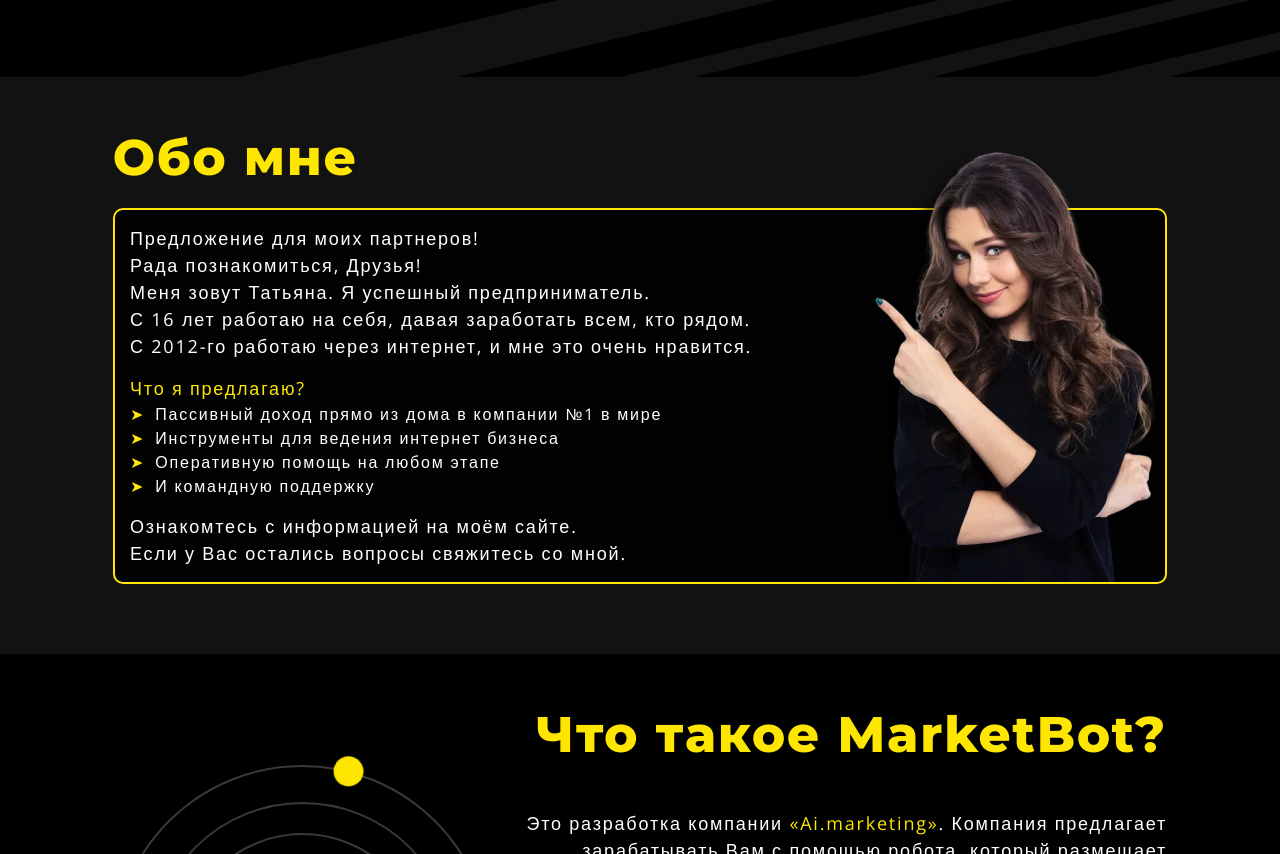
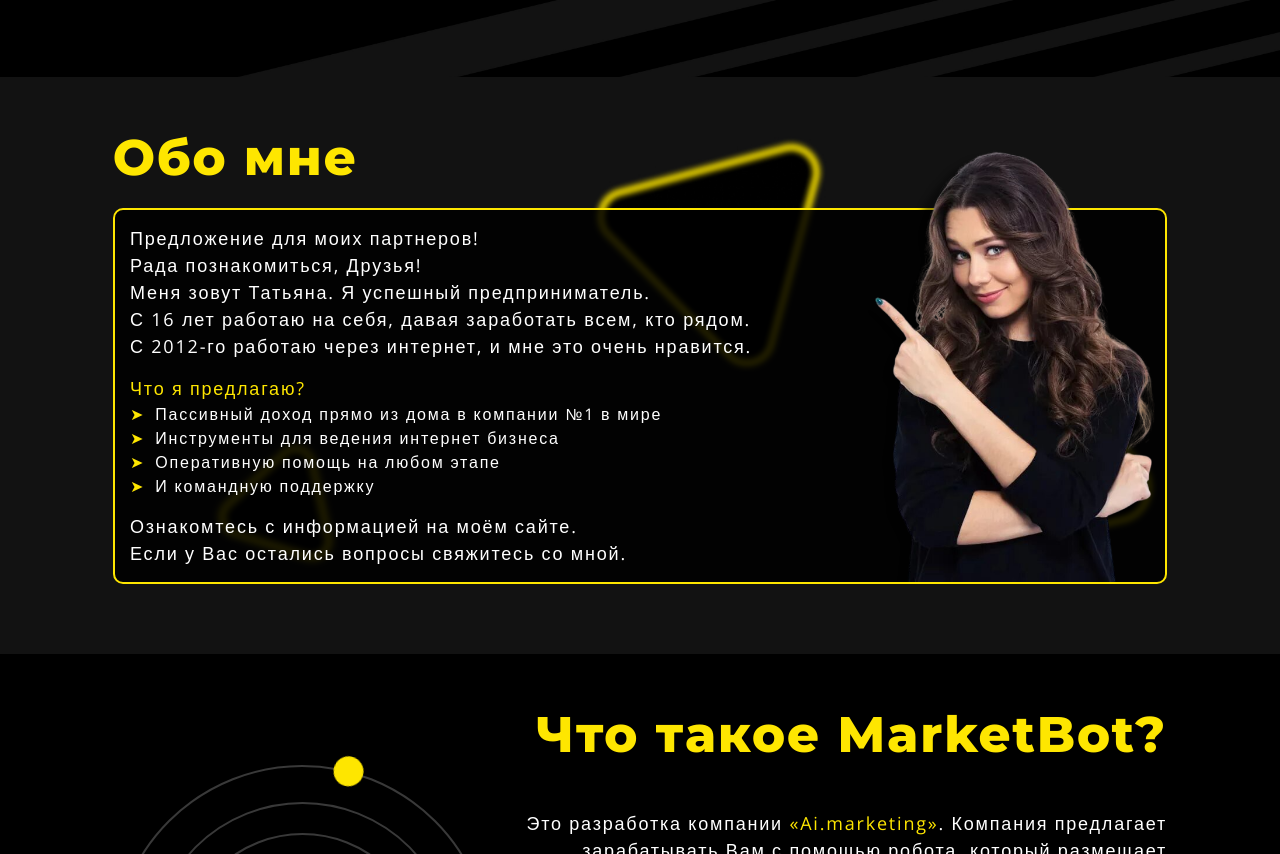
Before and after one commit to marketbot-team/tan999, a plain HTML site: page index.html in a window 1280 px wide. Shown: the part 723-1577 px from the top of the page. Drawn offline with nearby package versions, Linux system fonts and the light colour scheme.

Commit message:
Update main.css

```diff
--- a/assets/css/main.css
+++ b/assets/css/main.css
@@ -431,7 +431,7 @@ text-decoration: none;
 
 .section-aboutme {
 	padding: 50px 0 70px 0;
-	background: #121212 url('./assets/img/aboutme-bg.png') no-repeat center center/cover;
+	background: #121212 url('../img/aboutme-bg.png') no-repeat center center/cover;
 }
 
 .aboutme-inner {
```
